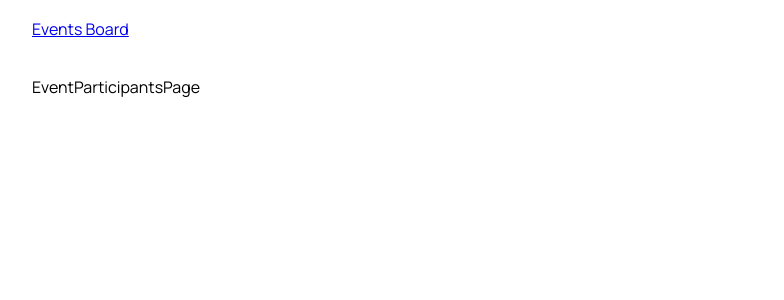
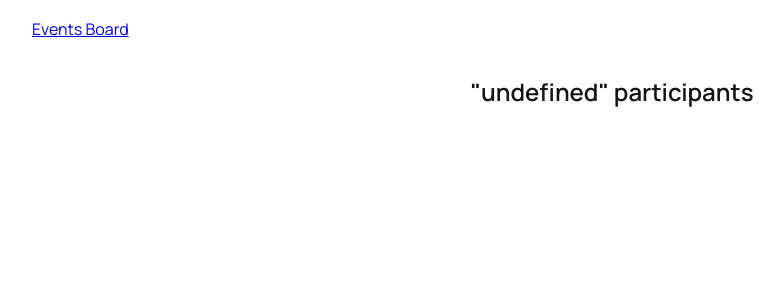
Before and after one commit to y-hrubskyi/events-registration, a React (Vite) app in the folder frontend/: page /events/1/participants in a window 1280 px wide. Shown: the top 300 px of the page, without its empty margins (28-812 px from the left). Built offline with nearby package versions, Linux system fonts and the light colour scheme; no server answers.

Commit message:
feat: add fetching event participants (without fetching states)

```diff
--- a/frontend/src/pages/EventParticipantsPage/EventParticipantsPage.jsx
+++ b/frontend/src/pages/EventParticipantsPage/EventParticipantsPage.jsx
@@ -1,5 +1,35 @@
+import { useEffect, useState } from 'react';
+import { useLocation, useParams } from 'react-router-dom';
+
+import axios from '~/services/axios';
+
+import { PageTitle } from '~/components/common/PageTitle/PageTitle.styled';
+import { ParticipantList } from '~/components/ParticipantList/ParticipantList';
+
 const EventParticipantsPage = () => {
-  return <div>EventParticipantsPage</div>;
+  const { eventId } = useParams();
+  const { state } = useLocation();
+  const [participants, setParticipants] = useState([]);
+
+  useEffect(() => {
+    (async () => {
+      try {
+        const { data } = await axios.get(`/participants/event/${eventId}`);
+        setParticipants(data);
+      } catch {
+        //
+      }
+    })();
+  }, [eventId]);
+
+  return (
+    <div>
+      <PageTitle>{`"${state?.eventTitle}"`} participants</PageTitle>
+      {participants.length > 0 && (
+        <ParticipantList participants={participants} />
+      )}
+    </div>
+  );
 };
 
 export default EventParticipantsPage;
```
